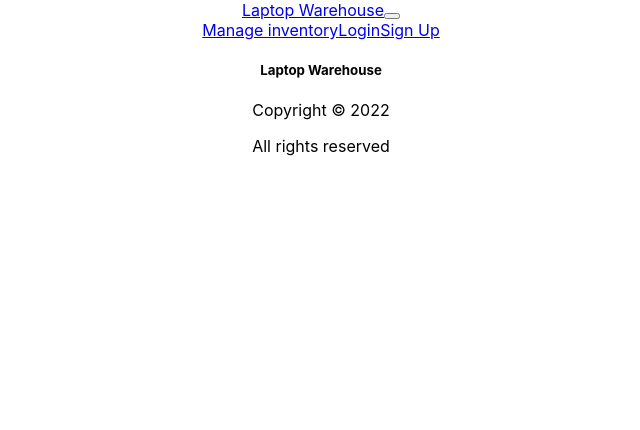
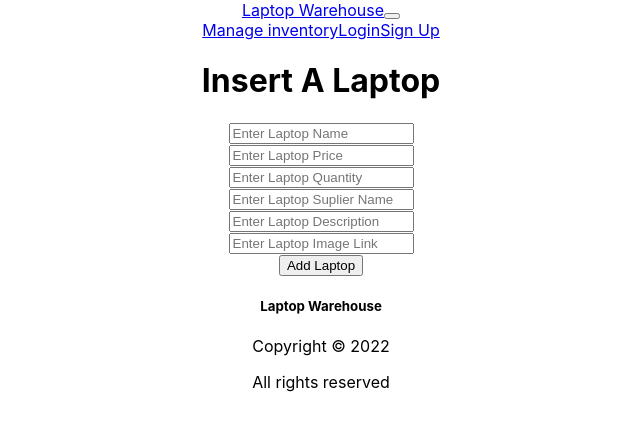
Before and after one commit to shakilahamed95/laptop-warehouse-client, a React (Create React App) app: page /addnew in a window 1280 px wide. Shown: the top 430 px of the page, without its empty margins (319-959 px from the left). Built offline with nearby package versions, Linux system fonts and the light colour scheme; no server answers; the HTML template or start-up script is replaced by a standard one.

Commit message:
add new item implemented

```diff
--- a/src/App.js
+++ b/src/App.js
@@ -11,6 +11,7 @@ import { ToastContainer, toast } from 'react-toastify';
 import 'react-toastify/dist/ReactToastify.css';
 import ManageInventory from './Components/ManageInventory/ManageInventory';
 import RequireAuth from './Components/RequireAuth/RequireAuth';
+import AddItem from './Components/AddItem/AddItem';
 
 function App() {
   return (
@@ -25,6 +26,7 @@ function App() {
             <LaptopDetails></LaptopDetails>
           </RequireAuth>
         }></Route>
+        <Route path='/addnew' element={<AddItem></AddItem>}></Route>
         <Route path='/login' element={<Login></Login>}></Route>
       </Routes>
       <Footer></Footer>
--- /dev/null
+++ b/src/Components/AddItem/AddItem.js
@@ -0,0 +1,58 @@
+
+import React from 'react';
+import { Form } from 'react-bootstrap';
+import { toast } from 'react-toastify';
+
+const AddItem = () => {
+    const handleAddLaptp = event => {
+        event.preventDefault();
+        const name = event.target.name.value;
+        const price = event.target.price.value;
+        const quantity = event.target.quantity.value;
+        const suplier = event.target.suplier.value;
+        const description = event.target.description.value;
+        const img = event.target.img.value;
+        const newlaptop = { name, price, quantity, suplier, description, img }
+        fetch('https://secret-bastion-79495.herokuapp.com/laptops', {
+            method: 'POST',
+            headers: {
+                'content-type': 'application/json'
+            },
+            body: JSON.stringify(newlaptop)
+        })
+            .then(res => res.json())
+            .then(data => {
+                toast("You have enter a laptop successfullay in database")
+                event.target.reset();
+            })
+    }
+
+    return (
+        <div className='mx-auto container w-50 mt-5'>
+            <h1 className='text-center text-primary mt-5 p-3'>Insert A Laptop</h1>
+            <Form onSubmit={handleAddLaptp}>
+                <Form.Group className="mb-3" controlId="formBasicEmail">
+                    <Form.Control type="text" name='name' placeholder="Enter Laptop Name" required />
+                </Form.Group>
+                <Form.Group className="mb-3" controlId="formBasicEmail">
+                    <Form.Control type="text" name='price' placeholder="Enter Laptop Price" required />
+                </Form.Group>
+                <Form.Group className="mb-3" controlId="formBasicEmail">
+                    <Form.Control type="text" name='quantity' placeholder="Enter Laptop Quantity" required />
+                </Form.Group>
+                <Form.Group className="mb-3" controlId="formBasicEmail">
+                    <Form.Control type="text" name='suplier' placeholder="Enter Laptop Suplier Name" required />
+                </Form.Group>
+                <Form.Group className="mb-3" controlId="formBasicEmail">
+                    <Form.Control type="text" name='description' placeholder="Enter Laptop Description" required />
+                </Form.Group>
+                <Form.Group className="mb-3" controlId="formBasicEmail">
+                    <Form.Control type="text" name='img' placeholder="Enter Laptop Image Link" required />
+                </Form.Group>
+                <input className='btn btn-primary' type="submit" value="Add Laptop" />
+            </Form>
+        </div>
+    );
+};
+
+export default AddItem;
--- a/src/Components/Login/Login.js
+++ b/src/Components/Login/Login.js
@@ -76,7 +76,7 @@ const Login = () => {
     }
 
     return (
-        <div className='mx-auto container w-50 mt-5 log-in'>
+        <div className='mx-auto container w-50 mt-5'>
             <h1 className='text-center text-primary mt-5 p-3'>Please Login</h1>
             <Form onSubmit={handleLogin}>
                 <Form.Group className="mb-3" controlId="formBasicEmail">
--- a/src/Components/ManageInventory/ManageInventory.js
+++ b/src/Components/ManageInventory/ManageInventory.js
@@ -1,11 +1,16 @@
 import React from 'react';
 import { Table } from 'react-bootstrap';
+import { useNavigate } from 'react-router-dom';
 import useLaptop from '../../Hooks/useLaptop';
 import InventoryItems from '../InventoryItems/InventoryItems';
 
 
 const ManageInventory = () => {
     const [laptops] = useLaptop()
+    const navigate = useNavigate()
+    const handleAddNew = () => {
+        navigate('/addnew')
+    }
     return (
         <div className='mt-5 w-100'>
             <Table striped bordered hover>
@@ -33,6 +38,7 @@ const ManageInventory = () => {
                     }
                 </tbody>
             </Table>
+            <button onClick={handleAddNew} className='btn btn-primary mt-5'>Add new Items</button>
         </div>
     );
 };
```
Also changed, not shown: src/Components/AddItem/AddItem.css (added).
